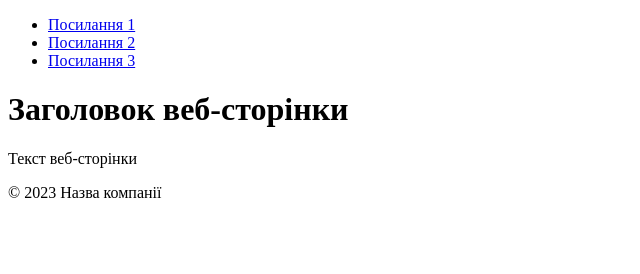
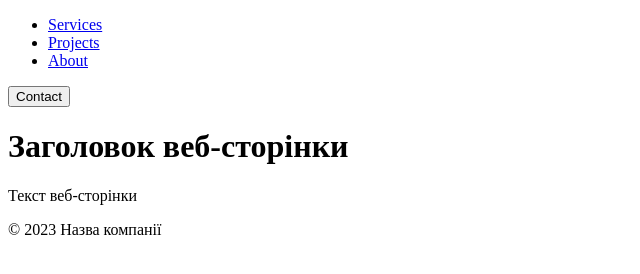
Before and after one commit to OlehLeontii/Website-Project, a plain HTML site: page index.html in a window 1280 px wide. Shown: the whole page, without its empty margins (0-640 px from the left). Drawn offline with Linux system fonts and the light colour scheme.

Commit message:
Version 1.01

```diff
--- a/main.html
+++ b/index.html
@@ -3,17 +3,20 @@
 <head>
 	<title>Назва веб-сторінки</title>
 	<meta charset="UTF-8">
+	<title>Navibar</title>
 	<meta name="viewport" content="width=device-width, initial-scale=1.0">
+	<link rel="stylesheer" href="style.css">
 </head>
 <body>
 	<header>
 		<nav>
-			<ul>
-				<li><a href="#">Посилання 1</a></li>
-				<li><a href="#">Посилання 2</a></li>
-				<li><a href="#">Посилання 3</a></li>
+			<ul class="nav__links">
+				<li><a href="#">Services</a></li>
+				<li><a href="#">Projects</a></li>
+				<li><a href="#">About</a></li>
 			</ul>
 		</nav>
+		<a class="cta" href="#"><button>Contact</button></a>
 	</header>
 	<main>
 		<h1>Заголовок веб-сторінки</h1>
```
Also changed, not shown: style.css (renamed from CSS.css).
